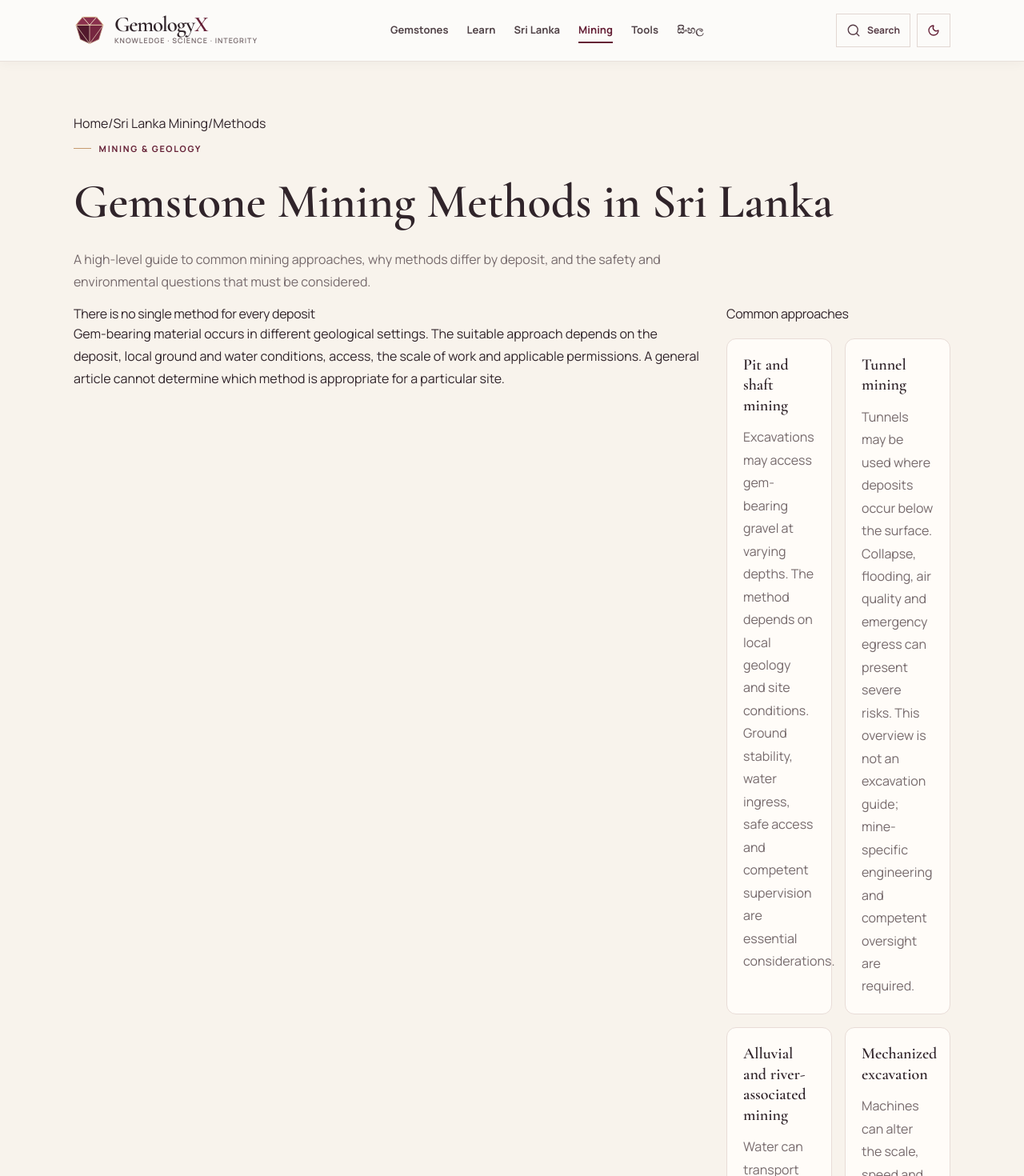
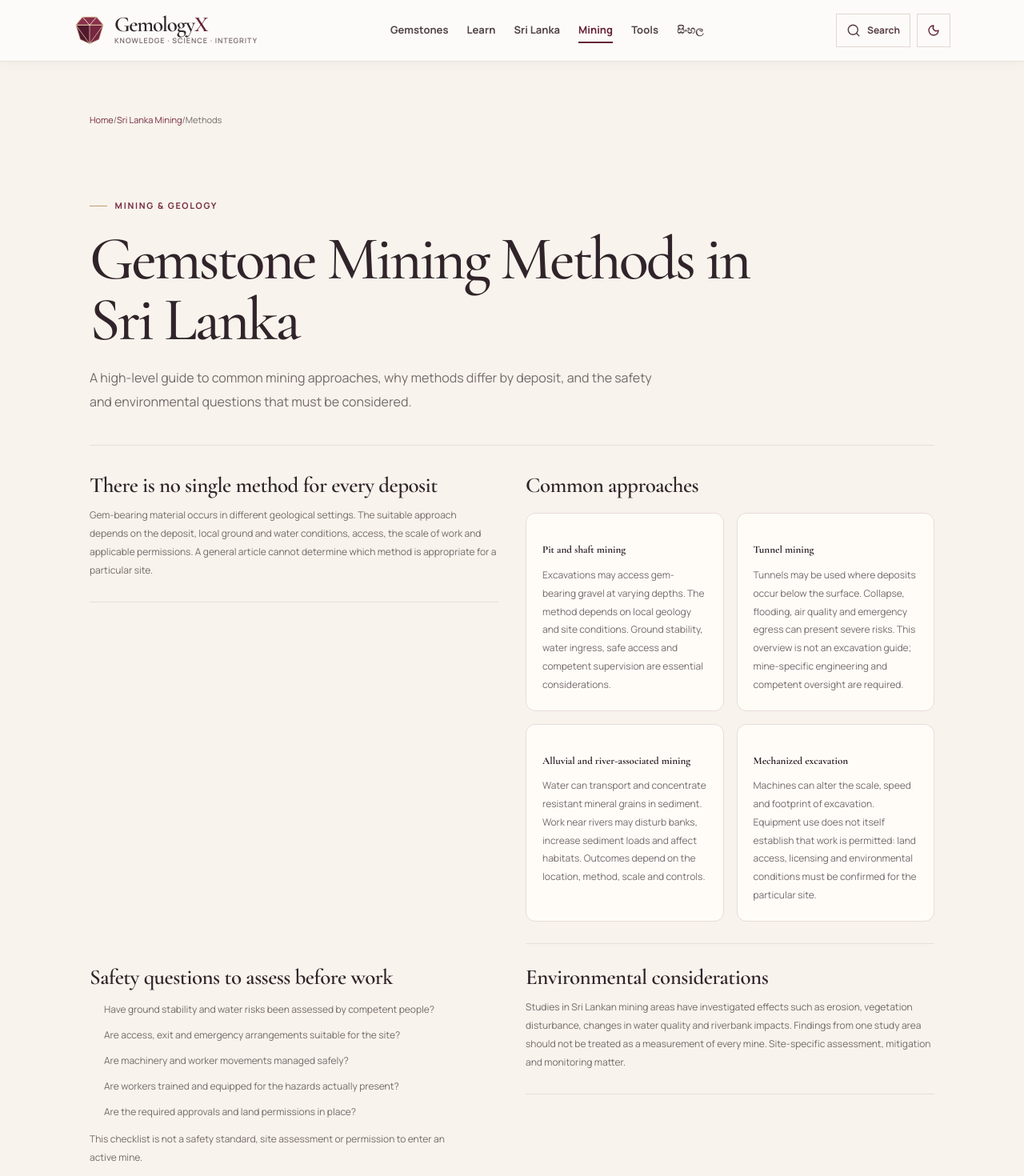
Before and after one commit to LinukaBandara/GemologyX, a Next.js app: page /sri-lanka-mining/methods in a window 1280 px wide. Shown: the top 1470 px of the page at 80% size. Built offline with nearby package versions, Linux system fonts and the light colour scheme.

Commit message:
Style Sri Lanka mining and trade subpages in regional editorial system

```diff
--- a/src/app/globals.css
+++ b/src/app/globals.css
@@ -2508,3 +2508,65 @@ html[data-theme="dark"] .gx-regional-note { background:var(--regional-surface);
   .gx-regional-actions > a { width:100%; }
   .gx-regional-meta { gap:9px 14px; }
 }
+
+
+/* Sri Lankan industry subpages: align older article markup with the new hub. */
+.gx-regional-subpage {
+  --regional-paper:#FCFBF9; --regional-surface:#F7F3EE; --regional-ink:#30242A;
+  --regional-muted:#746A6B; --regional-line:#E8DFD9; --regional-ruby:#762B43;
+  --regional-champagne:#B9946C;
+  max-width:1120px; color:var(--regional-ink);
+}
+.gx-regional-subpage .luxury-breadcrumb { color:var(--regional-muted); font-size:11px; }
+.gx-regional-subpage .luxury-breadcrumb a { color:var(--regional-ruby); }
+.gx-regional-subpage .article-hero {
+  margin-top:22px; padding:clamp(32px,5vw,58px) 0 38px;
+  border-bottom:1px solid var(--regional-line);
+}
+.gx-regional-subpage .luxury-eyebrow { color:var(--regional-ruby); letter-spacing:.16em; }
+.gx-regional-subpage .article-hero h1 {
+  max-width:850px; color:var(--regional-ink);
+  font-family:var(--font-cormorant),Georgia,serif;
+  font-size:clamp(2.8rem,6vw,5.2rem); font-weight:500;
+  letter-spacing:-.04em; line-height:.98;
+}
+.gx-regional-subpage .article-hero > p {
+  max-width:720px; color:var(--regional-muted); line-height:1.9;
+}
+.gx-regional-subpage .profile-content {
+  display:grid; grid-template-columns:repeat(2,minmax(0,1fr));
+  gap:0 34px; margin-top:8px;
+}
+.gx-regional-subpage .profile-content > section {
+  padding:27px 0; border-bottom:1px solid var(--regional-line);
+}
+.gx-regional-subpage .profile-content > section h2 {
+  color:var(--regional-ink); font-family:var(--font-cormorant),Georgia,serif;
+  font-size:27px; font-weight:600; line-height:1.1;
+}
+.gx-regional-subpage .profile-content > section h3 {
+  margin-top:17px; color:var(--regional-ink); font-size:13px; font-weight:750;
+}
+.gx-regional-subpage .profile-content > section p,
+.gx-regional-subpage .profile-content > section li {
+  color:var(--regional-muted); font-size:12px; line-height:1.9;
+}
+.gx-regional-subpage .profile-content > section p { margin-top:12px; }
+.gx-regional-subpage .profile-content > section ul { display:grid; gap:9px; margin-top:15px; padding-left:18px; }
+.gx-regional-subpage .profile-content > section a { color:var(--regional-ruby); }
+.gx-regional-subpage aside {
+  border-color:var(--regional-line); border-radius:0; background:var(--regional-surface);
+  color:var(--regional-muted);
+}
+.gx-regional-subpage .luxury-button-secondary { border-color:var(--regional-line); color:var(--regional-ruby); }
+.gx-regional-trade .profile-content { grid-template-columns:repeat(2,minmax(0,1fr)); }
+html[data-theme="dark"] .gx-regional-subpage {
+  --regional-paper:#171116; --regional-surface:#241A20; --regional-ink:#F2E9E9;
+  --regional-muted:#C1B1B5; --regional-line:#49353D; --regional-ruby:#E0AFC0;
+  --regional-champagne:#D2B18A; color:var(--regional-ink);
+}
+html[data-theme="dark"] .gx-regional-subpage aside { background:var(--regional-surface); }
+@media(max-width:680px) {
+  .gx-regional-subpage .profile-content,.gx-regional-trade .profile-content { grid-template-columns:1fr; }
+  .gx-regional-subpage .article-hero h1 { font-size:clamp(2.7rem,12vw,4rem); }
+}
```
